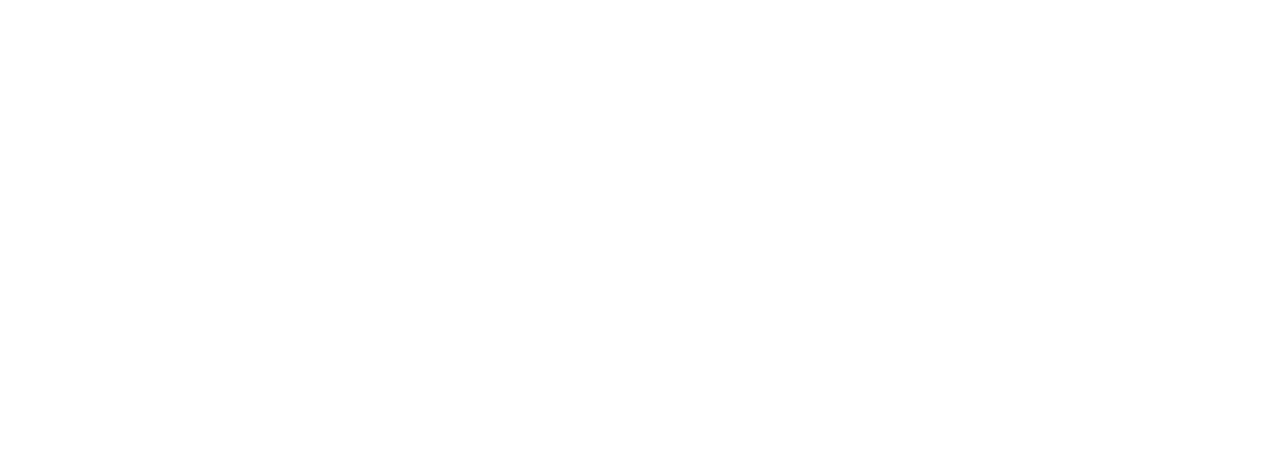
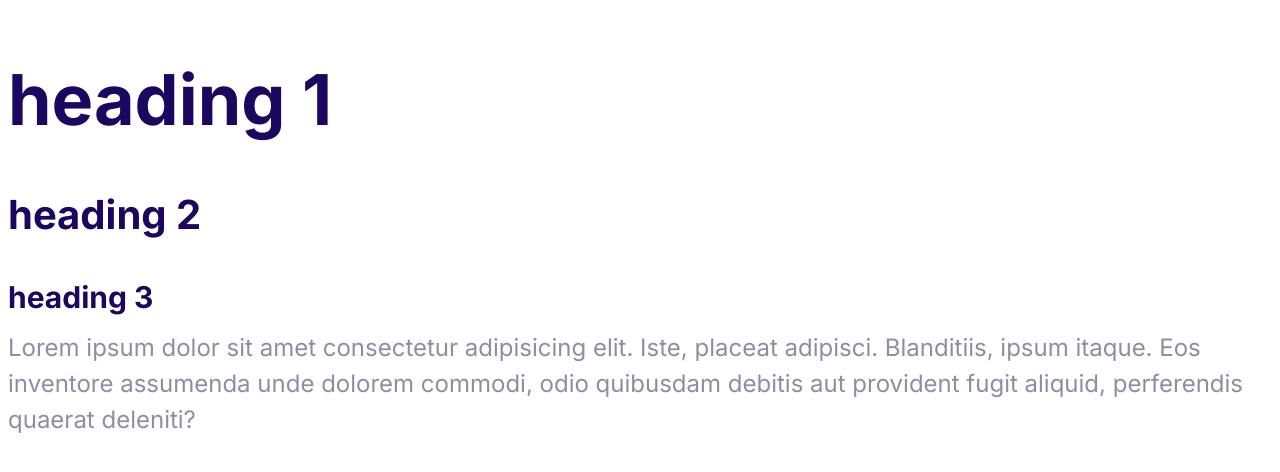
Before and after one commit to onahchibueze/moshify, a plain HTML site: page index.html in a window 1280 px wide. Drawn offline with Linux system fonts and the light colour scheme.

Commit message:
Define the styles for the font

```diff
--- a/css/styles.css
+++ b/css/styles.css
@@ -5,3 +5,51 @@
 --color-heading:#1b0760;
 --color-body:#918ca4;
 }
+html{
+    font-size: 62.5%;
+}
+body{
+    font-family: inter, Haettenschweiler, 'Arial Narrow Bold', sans-serif;
+    font-size: 2.4rem;
+    line-height: 1.5;
+    color: var(--color-body);
+}
+h1, h2, h3{
+    color: var(--color-heading);
+    margin-bottom: 1rem;
+}
+h1{
+font-size: 7rem;
+}
+h2{
+    font-size: 4rem;
+}
+h3{
+    font-size: 3rem;
+
+}
+p{
+    margin-top: 0;
+}
+
+
+
+
+@media screen and(min-width:1024px) {
+    body{
+        font-size: 1.8rem;
+    }
+
+    h1{
+        font-size: 8rem;
+    }
+
+
+
+    h2{
+      font-size: 4rem;
+    }
+    h3{
+      font-size: 0.4rem;
+    }
+    }
--- a/index.html
+++ b/index.html
@@ -4,10 +4,15 @@
     <meta charset="UTF-8">
     <meta name="viewport" content="width= , initial-scale=1.0">
     <title>Document</title>
+    <link rel="preconnect" href="https://fonts.googleapis.com">
+    <link rel="preconnect" href="https://fonts.gstatic.com" crossorigin>
+    <link href="https://fonts.googleapis.com/css2?family=Inter:wght@400;700&display=swap" rel="stylesheet">
     <link rel="stylesheet" href="/css/styles.css">
     <link rel="stylesheet" href="css/normalize.css">
 </head>
 <body>
-
-</body>
+    <h1>heading 1</h1>
+    <h2>heading 2</h2>
+    <h3>heading 3</h3>
+<p>Lorem ipsum dolor sit amet consectetur adipisicing elit. Iste, placeat adipisci. Blanditiis, ipsum itaque. Eos inventore assumenda unde dolorem commodi, odio quibusdam debitis aut provident fugit aliquid, perferendis quaerat deleniti?</p></body>
 </html>
```
